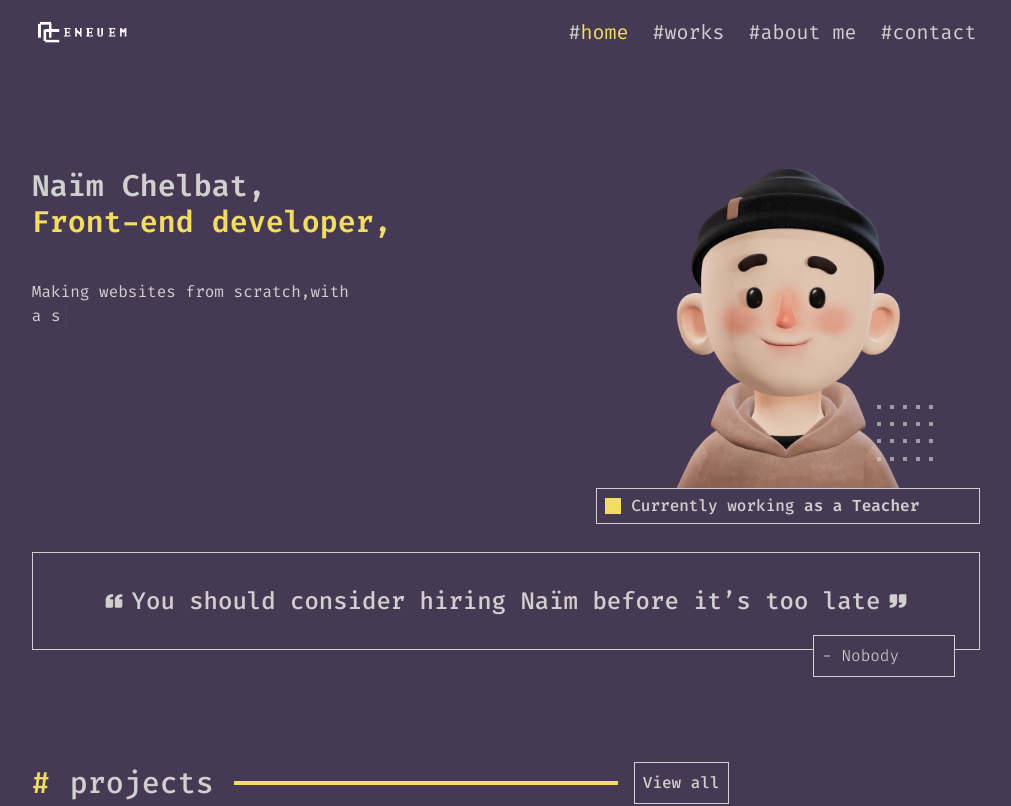
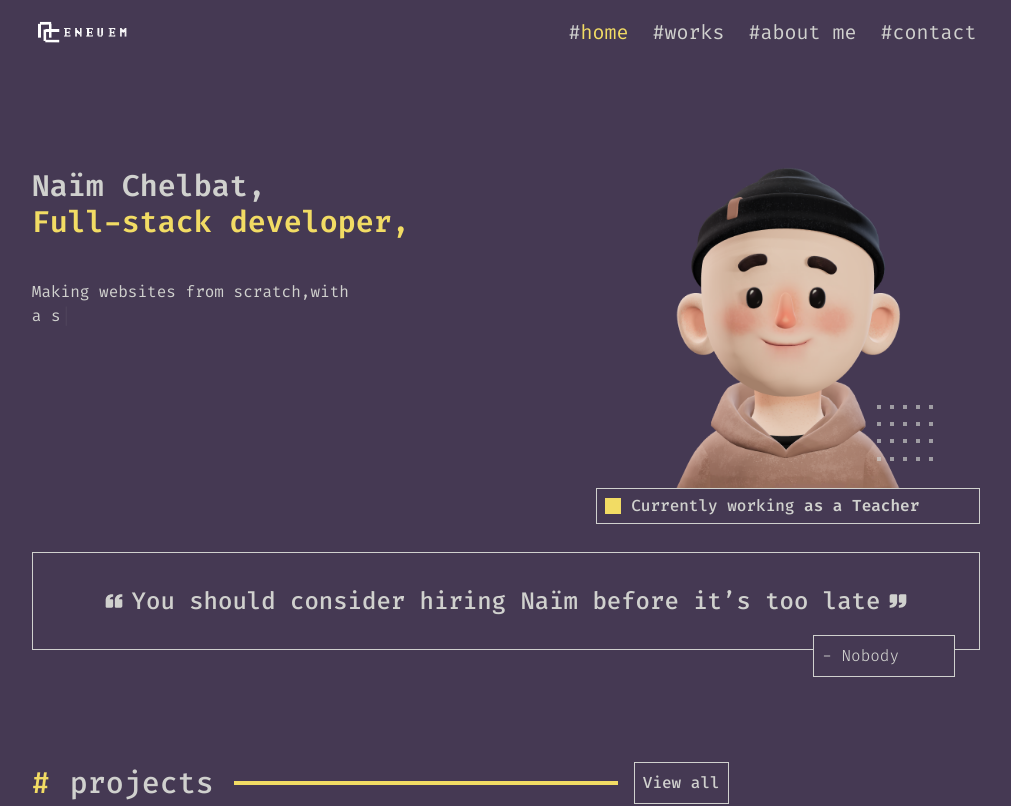
Before and after one commit to Eneuem/portfolio, a Next.js app: page / in a window 1280 px wide. Shown: the top 806 px of the page, without its empty margins (134-1145 px from the left). Built offline with nearby package versions, Linux system fonts and the light colour scheme.

Commit message:
example2

```diff
--- a/app/components/DesktopHome.tsx
+++ b/app/components/DesktopHome.tsx
@@ -15,7 +15,7 @@ const DesktopHome: React.FC = () => {
             <div className="flex justify-between w-[76%] m-auto">
                 <div className="flex flex-col pt-16">
                     <span className="text-primary text-3xl font-semibold">Naïm Chelbat,</span>
-                    <span className="text-secondary text-3xl font-semibold">Front-end developer,</span>
+                    <span className="text-secondary text-3xl font-semibold">Full-stack developer,</span>
 
                     <div className="w-80 text-primary text-base font-normal pt-10">
                         <Typewriter
```
